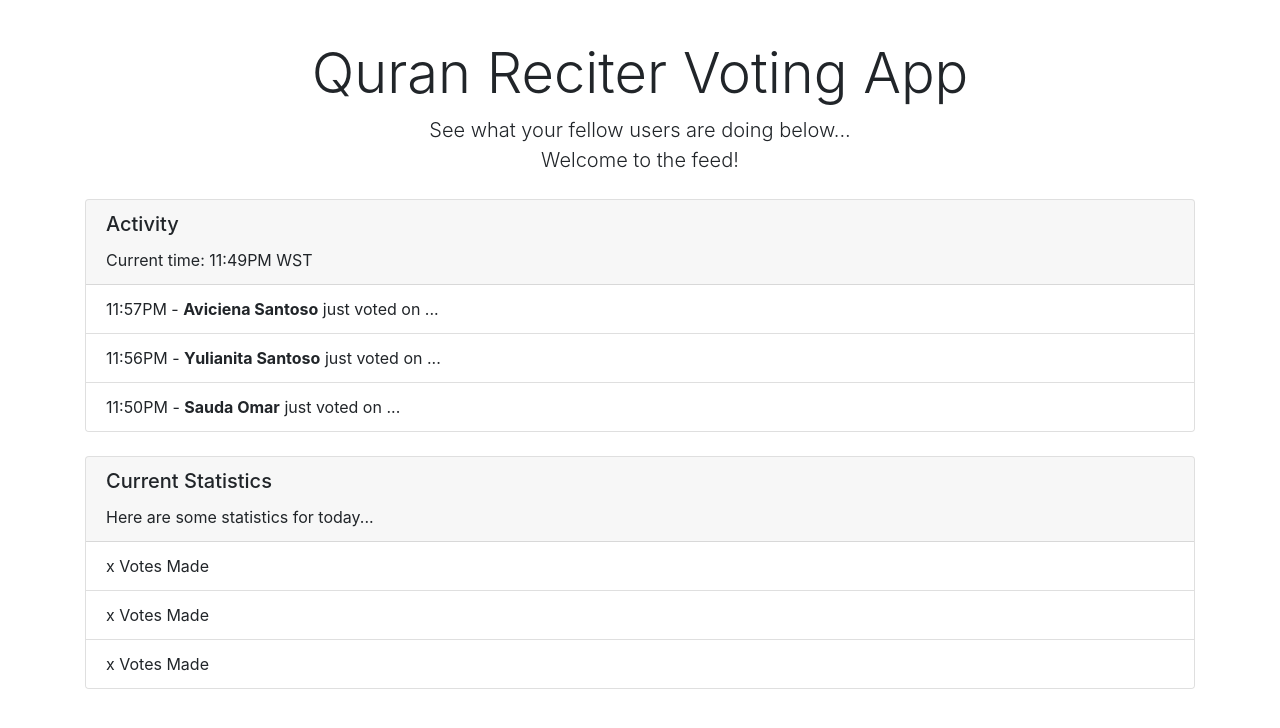
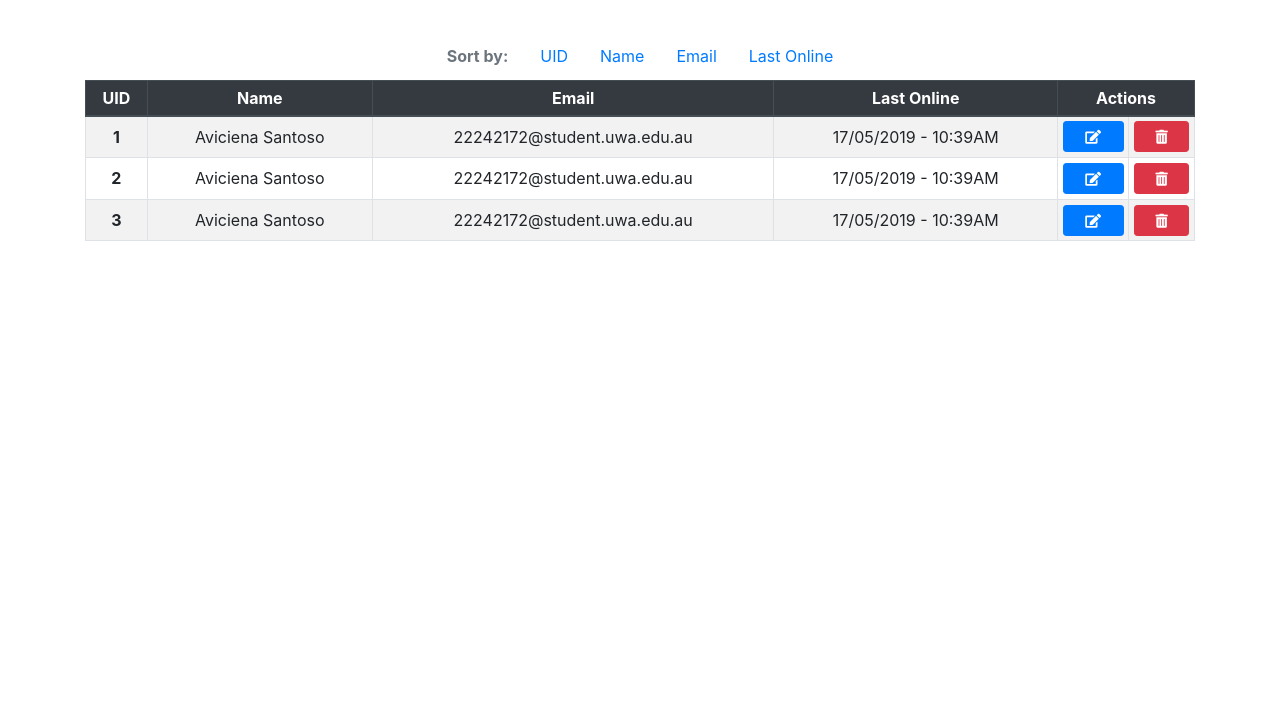
Before and after one commit to Naazyon/ReciterVotingApp, a Flask app: page /vote in a window 1280 px wide. Shown: the part 56-784 px from the top of the page. Run offline with Flask 2, Linux system fonts and the light colour scheme; some libraries are stand-ins or nearby versions.

Commit message:
added users page

```diff
--- a/app/templates/base.html
+++ b/app/templates/base.html
@@ -10,6 +10,7 @@
         <meta name="description" content="Home Page for the Quran Reciter Voting Application" />
         <meta name="keywords" content="" />
         <link rel="stylesheet" href="https://stackpath.bootstrapcdn.com/bootstrap/4.3.1/css/bootstrap.min.css" integrity="sha384-ggOyR0iXCbMQv3Xipma34MD+dH/1fQ784/j6cY/iJTQUOhcWr7x9JvoRxT2MZw1T" crossorigin="anonymous" />
+        <link rel="stylesheet" href="https://use.fontawesome.com/releases/v5.8.2/css/all.css" integrity="sha384-oS3vJWv+0UjzBfQzYUhtDYW+Pj2yciDJxpsK1OYPAYjqT085Qq/1cq5FLXAZQ7Ay" crossorigin="anonymous">
         <link rel="stylesheet" href="//fonts.googleapis.com/css?family=Lato:400,700|Roboto:400,500" type="text/css" />
         <link rel="stylesheet" href="{{ stylesheet }}" type="text/css" />
         <style type="text/css">
--- a/app/templates/feed.html
+++ b/app/templates/feed.html
@@ -27,9 +27,9 @@
     <p class="card-text">Here are some statistics for today...</p>
   </div>
   <ul class="list-group list-group-flush">
-    <li class="list-group-item">x Votes Made</li>
-    <li class="list-group-item">x Votes Made</li>
-    <li class="list-group-item">x Votes Made</li>
+    <li class="list-group-item">15 votes made</li>
+    <li class="list-group-item">312 votes made</li>
+    <li class="list-group-item">513,132 votes made</li>
   </ul>
 </div>
 
--- a/app/templates/users.html
+++ b/app/templates/users.html
@@ -4,33 +4,60 @@
 
 {% block content %}
 
-<div class="py-2 mx-auto text-center">
-  <h1 class="display-4">Quran Reciter Voting App</h1>
-  <p class="lead">See what your fellow users are doing below...<br />Welcome to the feed!</p>
-</div>
+<ul class="nav justify-content-center py-1">
+  <li class="nav-item">
+    <a class="nav-link active disabled" href="#"><b>Sort by:</b></a>
+  </li>
+  <li class="nav-item">
+    <a class="nav-link" href="#">UID</a>
+  </li>
+  <li class="nav-item">
+    <a class="nav-link" href="#">Name</a>
+  </li>
+  <li class="nav-item">
+    <a class="nav-link" href="#">Email</a>
+  </li>
+  <li class="nav-item">
+    <a class="nav-link" href="#">Last Online</a>
+  </li>
+</ul>
 
-<div class="card">
-  <div class="card-header">
-    <h5 class="card-title">Activity</h5>
-    <p class="card-text">Current time: 11:49PM WST</p>
-  </div>
-  <ul class="list-group list-group-flush">
-    <li class="list-group-item">11:57PM - <b>Aviciena Santoso</b> just voted on ...</li>
-    <li class="list-group-item">11:56PM - <b>Yulianita Santoso</b> just voted on ...</li>
-    <li class="list-group-item">11:50PM - <b>Sauda Omar</b> just voted on ...</li>
-  </ul>
-</div>
-<br />
-<div class="card">
-  <div class="card-header">
-    <h5 class="card-title">Current Statistics</h5>
-    <p class="card-text">Here are some statistics for today...</p>
-  </div>
-  <ul class="list-group list-group-flush">
-    <li class="list-group-item">x Votes Made</li>
-    <li class="list-group-item">x Votes Made</li>
-    <li class="list-group-item">x Votes Made</li>
-  </ul>
-</div>
+<table class="table table-striped table-bordered table-hover table-sm text-center ">
+  <thead class="thead-dark">
+    <tr>
+      <th scope="col">UID</th>
+      <th scope="col">Name</th>
+      <th scope="col">Email</th>
+      <th scope="col">Last Online</th>
+      <th scope="col" colspan="2">Actions</th>
+    </tr>
+  </thead>
+  <tbody>
+    <tr>
+      <th scope="row" class="align-middle">1</th>
+      <td class="align-middle">Aviciena Santoso</td>
+      <td class="align-middle">22242172@student.uwa.edu.au</td>
+      <td class="align-middle">17/05/2019 - 10:39AM</td>
+      <td class="align-middle"><button type="button" class="btn btn-primary btn-block btn-sm"><i class="fas fa-edit"></i></button></td>
+      <td class="align-middle"><button type="button" class="btn btn-danger btn-block btn-sm"><i class="fas fa-trash-alt"></i></button></td>
+    </tr>
+    <tr>
+      <th scope="row" class="align-middle">2</th>
+      <td class="align-middle">Aviciena Santoso</td>
+      <td class="align-middle">22242172@student.uwa.edu.au</td>
+      <td class="align-middle">17/05/2019 - 10:39AM</td>
+      <td class="align-middle"><button type="button" class="btn btn-primary btn-block btn-sm"><i class="fas fa-edit"></i></button></td>
+      <td class="align-middle"><button type="button" class="btn btn-danger btn-block btn-sm"><i class="fas fa-trash-alt"></i></button></td>
+    </tr>
+    <tr>
+      <th scope="row" class="align-middle">3</th>
+      <td class="align-middle">Aviciena Santoso</td>
+      <td class="align-middle">22242172@student.uwa.edu.au</td>
+      <td class="align-middle">17/05/2019 - 10:39AM</td>
+      <td class="align-middle"><button type="button" class="btn btn-primary btn-block btn-sm"><i class="fas fa-edit"></i></button></td>
+      <td class="align-middle"><button type="button" class="btn btn-danger btn-block btn-sm"><i class="fas fa-trash-alt"></i></button></td>
+    </tr>
+  </tbody>
+</table>
 
 {% endblock %}
```
